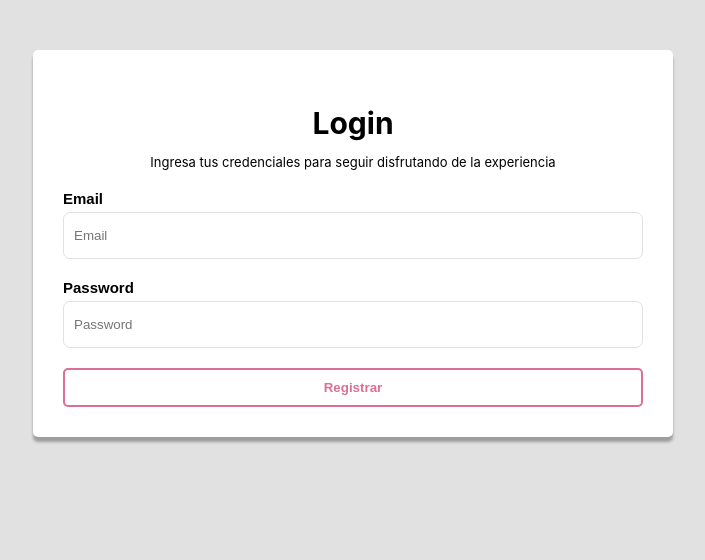
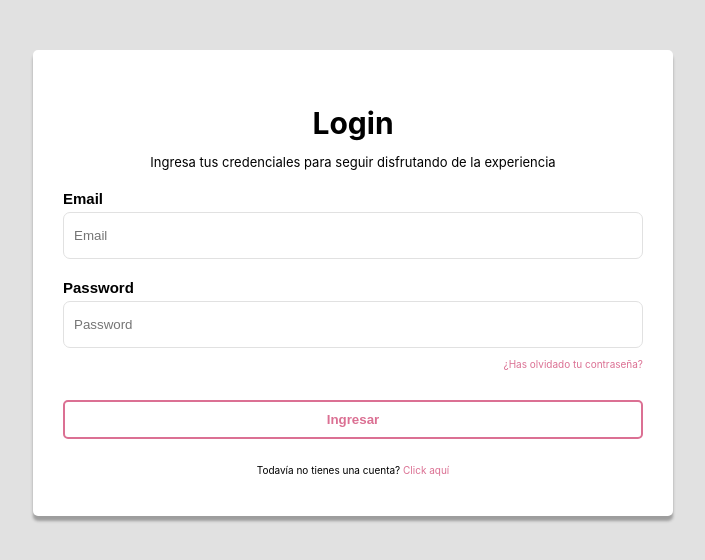
Before and after one commit to ignacioDorigo/react-router, a React (Create React App) app: page /login in a window 1280 px wide. Shown: the top 560 px of the page, without its empty margins (287-992 px from the left). Built offline with nearby package versions, Linux system fonts and the light colour scheme.

Commit message:
Mejorando login form

```diff
--- a/src/App.js
+++ b/src/App.js
@@ -11,7 +11,7 @@ const App = () => {
       (usuarioEnLista) => usuarioEnLista.email === usuario.email
     );
     if (yaEsta) {
-      const mensaje = "El usuario ya esta2 registrado";
+      const mensaje = "Ese mail ya se encuentra registrado";
       console.log(mensaje);
       throw new Error(mensaje);
     } else {
@@ -36,7 +36,12 @@ const App = () => {
       throw new Error("Usuario no registrado");
     }
   };
-  return <AppRouter registrarUsuario={registrarUsuario} loginUsuario={loginUsuario}></AppRouter>;
+  return (
+    <AppRouter
+      registrarUsuario={registrarUsuario}
+      loginUsuario={loginUsuario}
+    ></AppRouter>
+  );
 };
 
 export default App;
--- a/src/components/LoginForm/LoginForm.css
+++ b/src/components/LoginForm/LoginForm.css
@@ -1,6 +1,7 @@
-body{
-background-color: rgb(225, 225, 225);
+body {
+    background-color: rgb(225, 225, 225);
 }
+
 .form {
     width: 50%;
     background-color: #FFFFFF;
@@ -14,7 +15,7 @@ background-color: rgb(225, 225, 225);
 }
 
 @media (width<768px) {
-    .form{
+    .form {
         width: 90%;
     }
 }
@@ -72,3 +73,37 @@ background-color: rgb(225, 225, 225);
 .form__errores {
     color: #fe0b0b;
 }
+
+.form__recuperar {
+    margin: 0;
+    display: flex;
+    justify-content: end;
+}
+
+.form__recuperarPassword {
+    color: palevioletred;
+    cursor: pointer;
+    transition: all .3s ease-in;
+}
+
+.form__recuperarPassword:hover {
+    font-weight: bold;
+}
+
+.form__crear {
+    margin-top: 1.5rem;
+}
+
+.form__crearCuenta {
+    text-align: center;
+}
+
+.form__crearCuenta>span {
+    color: palevioletred;
+    cursor: pointer;
+    transition: all .3s ease;
+}
+
+.form__crearCuenta>span:hover {
+    font-weight: bold;
+}
--- a/src/components/LoginForm/LoginForm.js
+++ b/src/components/LoginForm/LoginForm.js
@@ -51,6 +51,10 @@ export default function Login({ loginUsuario }) {
     },
   });
 
+  const goToRegister = () => {
+    navigate("/register");
+  };
+
   return (
     <form className="form" onSubmit={formik.handleSubmit}>
       <h2 className="form__titulo">Login</h2>
@@ -95,9 +99,19 @@ export default function Login({ loginUsuario }) {
           )}
         </div>
       </div>
+      <div className="form__recuperar">
+        <p className="form__recuperarPassword">¿Has olvidado tu contraseña?</p>
+      </div>
       <Button type="submit" className="form__button">
-        Registrar
+        Ingresar
       </Button>
+
+      <div className="form__crear">
+        <p className="form__crearCuenta">
+          Todavía no tienes una cuenta?{" "}
+          <span onClick={goToRegister}>Click aquí</span>
+        </p>
+      </div>
     </form>
   );
 }
```
